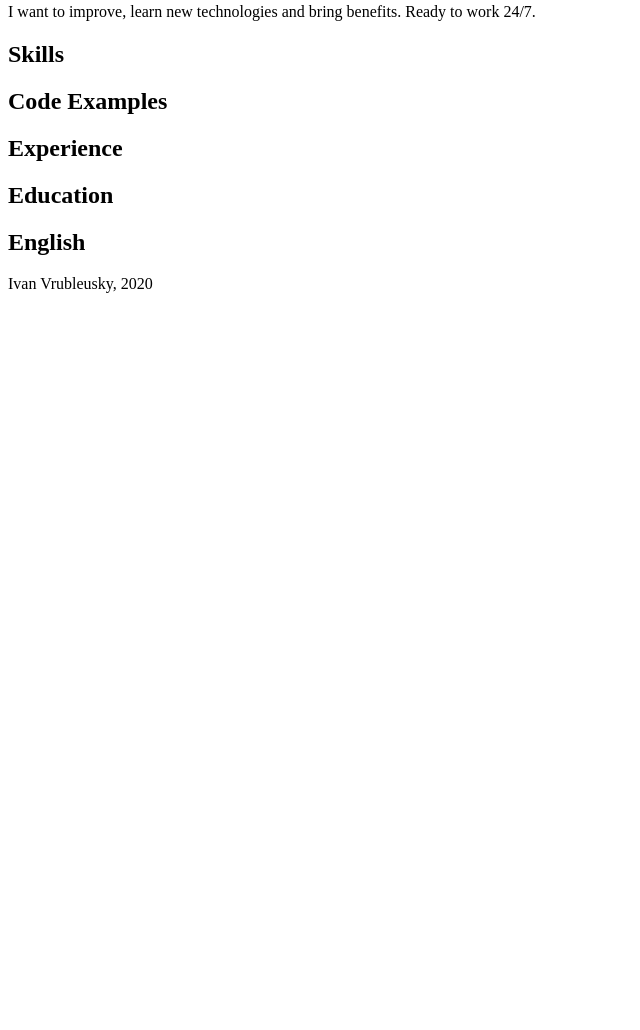
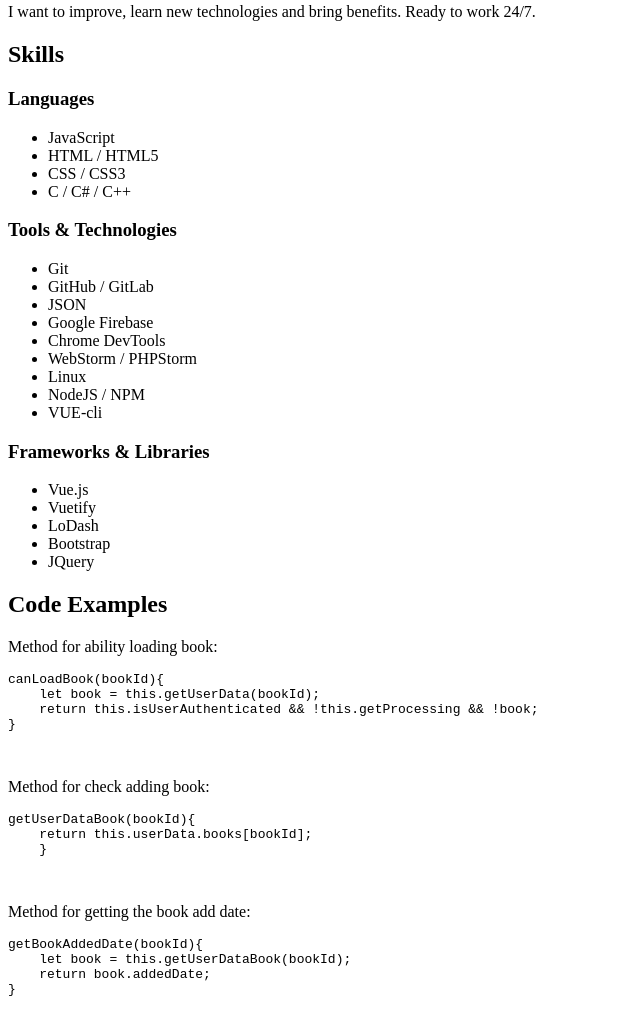
Before and after one commit to wrublik93/rsschool-cv, a plain HTML site: page index.html in a window 1280 px wide. Shown: the part 795-1825 px from the top of the page, without its empty margins (0-640 px from the left). Before the commit the page ends 1096 px from the top, so only its background shows below. Drawn offline with Linux system fonts and the light colour scheme.

Commit message:
feat: add info for section Code Examples

```diff
--- a/index.html
+++ b/index.html
@@ -51,11 +51,68 @@
             </section>
             <section>
                 <h2>Skills</h2>
-                <p></p>
+                <h3>Languages</h3>
+                <div>
+                    <ul>
+                        <li>JavaScript</li>
+                        <li>HTML / HTML5</li>
+                        <li>CSS / CSS3</li>
+                        <li>C / C# / C++</li>
+                    </ul>
+                </div>
+                <h3>Tools & Technologies</h3>
+                <div>
+                    <ul>
+                        <li>Git</li>
+                        <li>GitHub / GitLab</li>
+                        <li>JSON</li>
+                        <li>Google Firebase</li>
+                        <li>Chrome DevTools</li>
+                        <li>WebStorm / PHPStorm</li>
+                        <li>Linux</li>
+                        <li>NodeJS / NPM</li>
+                        <li>VUE-cli</li>
+                    </ul>
+                </div>
+                <h3>Frameworks & Libraries</h3>
+                <div>
+                    <ul>
+                        <li>Vue.js</li>
+                        <li>Vuetify</li>
+                        <li>LoDash</li>
+                        <li>Bootstrap</li>
+                        <li>JQuery</li>
+                    </ul>
+                </div>
             </section>
             <section>
                 <h2>Code Examples</h2>
-                <p></p>
+                <p>Method for ability loading book:</p>
+                <pre><code>canLoadBook(bookId){
+    let book = this.getUserData(bookId);
+    return this.isUserAuthenticated && !this.getProcessing && !book;
+}
+                    </code>
+                </pre>
+                <p>Method for check adding book:</p>
+                <pre><code>getUserDataBook(bookId){
+    return this.userData.books[bookId];
+    }
+                    </code>
+                </pre>
+                <p>Method for getting the book add date:</p>
+                <pre><code>getBookAddedDate(bookId){
+    let book = this.getUserDataBook(bookId);
+    return book.addedDate;
+}
+                    </code>
+                </pre>
+
+
+
+
+
+
             </section>
             <section>
                 <h2>Experience</h2>
```
